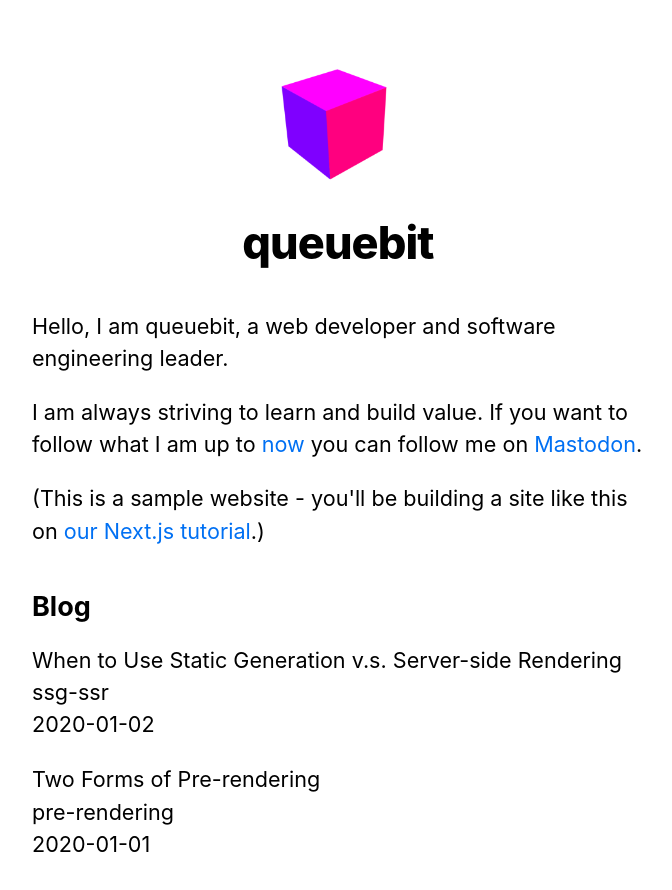
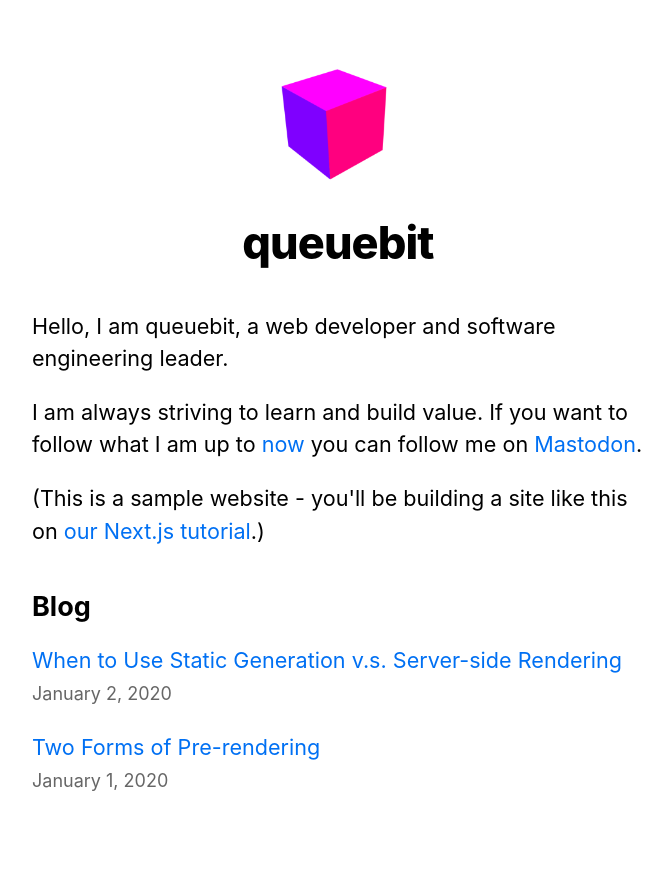
Before and after one commit to queuebit/nextjs-blog, a Next.js app: page / in a window 1280 px wide. Shown: the top 890 px of the page, without its empty margins (302-974 px from the left). Built offline with nearby package versions, Linux system fonts and the light colour scheme.

Commit message:
Add post Links to index.js.

```diff
--- a/pages/index.js
+++ b/pages/index.js
@@ -1,5 +1,7 @@
 import Head from "next/head";
+import Link from "next/link";
 import Layout, { siteTitle } from "../components/layout";
+import Date from "../components/date";
 import utilStyles from "../styles/utils.module.css";
 import { getSortedPostsData } from "../lib/posts";
 
@@ -28,11 +30,11 @@
         <ul className={utilStyles.list}>
           {allPostsData.map(({ id, date, title }) => (
             <li className={utilStyles.listItem} key={id}>
-              {title}
+              <Link href={`/posts/${id}`}>{title}</Link>
               <br />
-              {id}
-              <br />
-              {date}
+              <small className={utilStyles.lightText}>
+                <Date dateString={date} />
+              </small>
             </li>
           ))}
         </ul>
```
